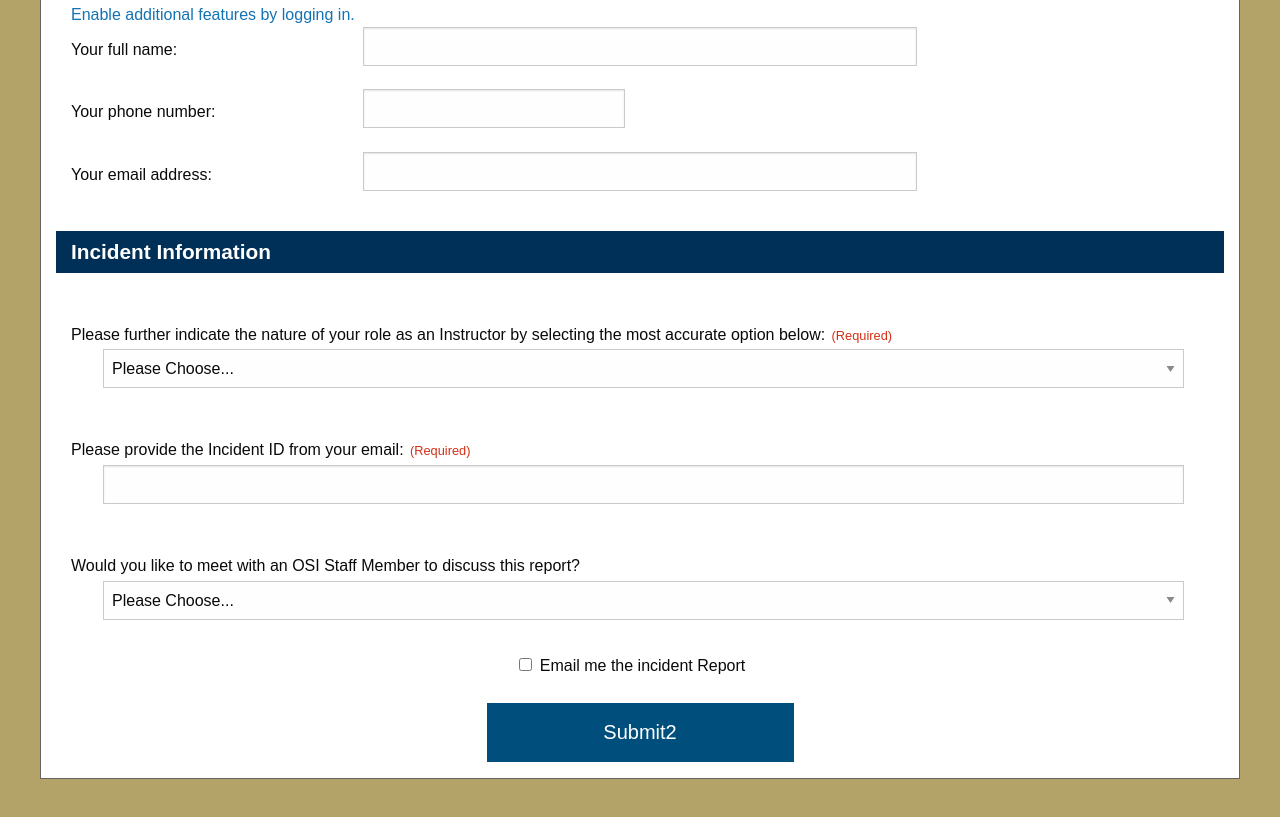
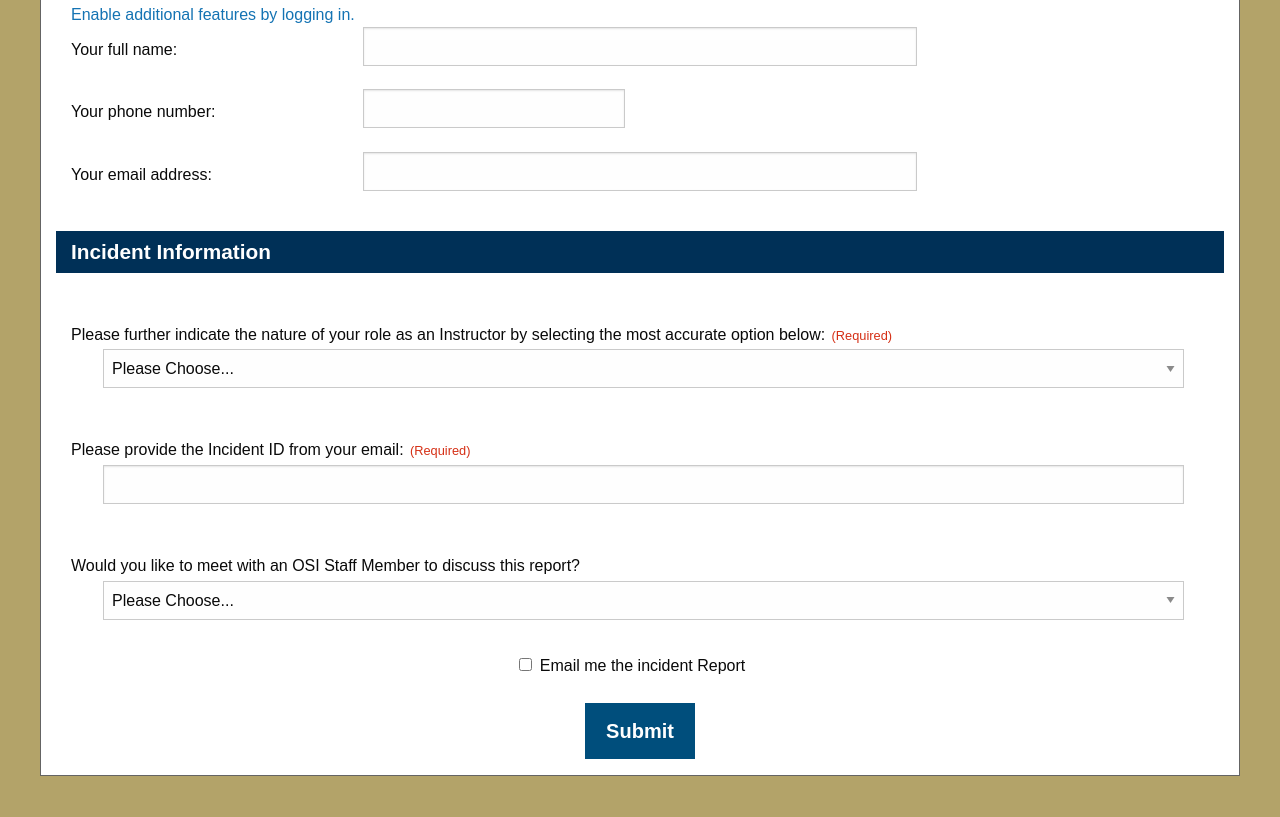
Before and after one commit to gatech-osi/gatech-osi.github.io, a plain HTML site: page index.html in a window 1280 px wide. Shown: the part 377-1194 px from the top of the page. Drawn offline with Linux system fonts and the light colour scheme; a web font is replaced by a local one.

Commit message:
Update index.html

```diff
--- a/index.html
+++ b/index.html
@@ -476,7 +476,7 @@ No">No</option>
 <div id="submit_btn" class="small-12 columns text-center">
 <h2 class="show-for-sr sectionheader">Request Incident Report</h2>
 <p><input id="sendCopyToAuthor" autocomplete="off" name="sendCopyToAuthor" type="checkbox" value="Yes" /><label for="sendCopyToAuthor">Email me the incident Report</label></p>
-<input id="submit" class="large button" autocomplete="off" name="submit2" type="submit2" value="Submit2" /></div>
+<input id="submit2" class="large button" autocomplete="off" name="submit" type="submit" value="Submit" /></div>
 </div>
 </section>
 </form></div>
```
